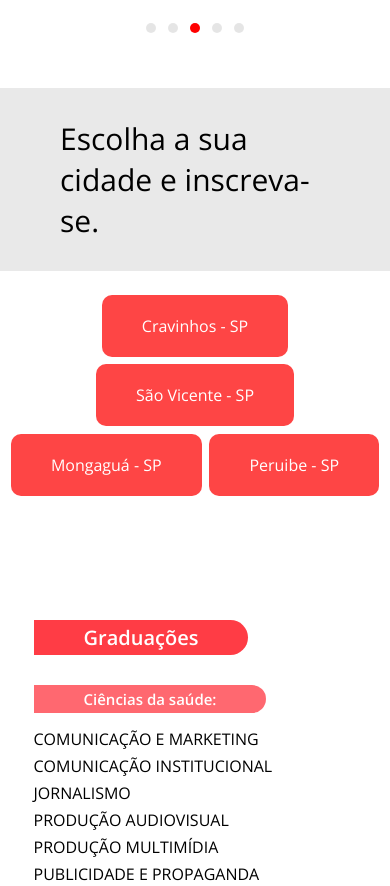
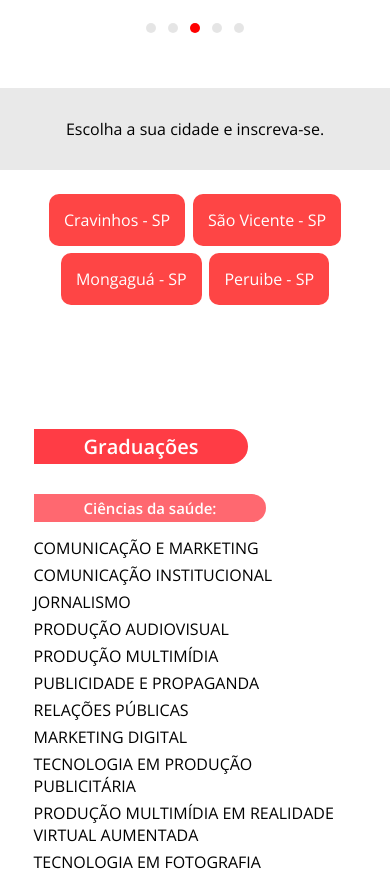
Before and after one commit to JLK-Tecnologias/Fmu, a Next.js app: page / in a window 390 px wide. Shown: the part 1547-2433 px from the top of the page. Built offline with nearby package versions, Linux system fonts and the light colour scheme.

Commit message:
finalizando

```diff
--- a/app/components/Section.most-wanted.js
+++ b/app/components/Section.most-wanted.js
@@ -172,7 +172,7 @@ export default function Wanted() {
               Mongaguá - SP
             </a>
             <a href="https://inscricoes.fmu.br?ag=470467970" target="_blank">
-              Peruibe - SP
+                 Peruibe - SP
             </a>
           </div>
         </div>
--- a/app/components/Wanted.module.css
+++ b/app/components/Wanted.module.css
@@ -139,6 +139,10 @@
     font-size: x-large;
     padding: 0 2%;
   }
+  .divEscolha h1{
+    font-size: 16px;
+    text-align: center;
+  }
 
   .icon {
     margin: 0 2%;
@@ -148,6 +152,9 @@
   .nav {
     flex-wrap: wrap;
   }
+  .nav a {
+   padding: 15px 15px;
+  }
   .nav button {
     width: 40%;
   }
```
